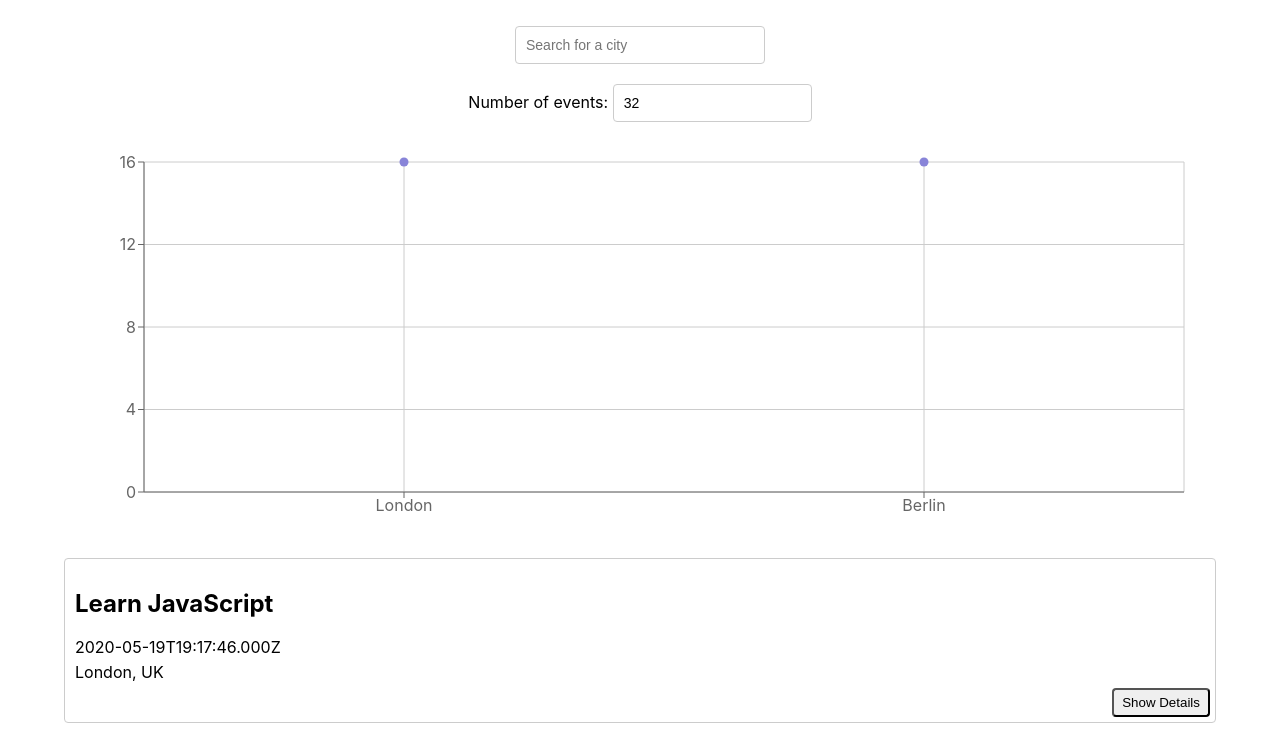
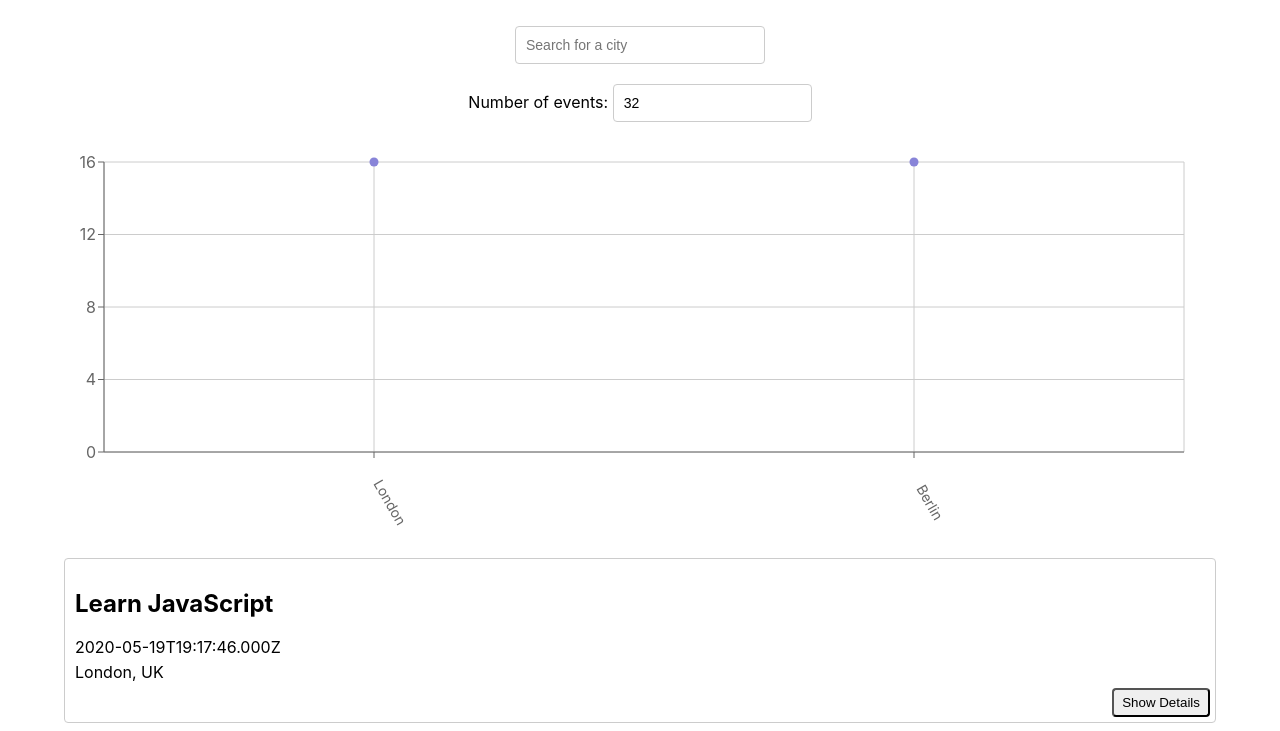
Before and after one commit to OtmarKirch/meetApp, a React (Create React App) app: page / in a window 1280 px wide. Shown: the top 731 px of the page. Built offline with nearby package versions, Linux system fonts and the light colour scheme; what atatus-spa would draw is missing.

Commit message:
Adjust chart

```diff
--- a/src/components/CityEventsChart.js
+++ b/src/components/CityEventsChart.js
@@ -19,7 +19,7 @@
   const getData = () => {
     const data = allLocations.map((location) => {
       const count = events.filter((event) => event.location === location).length
-      const city = location.split(', ')[0]
+      const city = location.split(/, | - /)[0]
       return { city, count };
     })
     return data;
@@ -32,12 +32,12 @@
         margin={{
           top: 20,
           right: 20,
-          bottom: 20,
-          left: 20,
+          bottom: 60,
+          left: -20,
         }}
       >
         <CartesianGrid />
-        <XAxis type="category" dataKey="city" name="stature" />
+        <XAxis type="category" dataKey="city" name="City" angle={60} interval={0} tick={{ dx: 20, dy: 40, fontSize: 14}} />
         <YAxis type="number" dataKey="count" name="number of events" />
         <Tooltip cursor={{ strokeDasharray: '3 3' }} />
         <Scatter name="A school" data={data} fill="#8884d8" />
```
